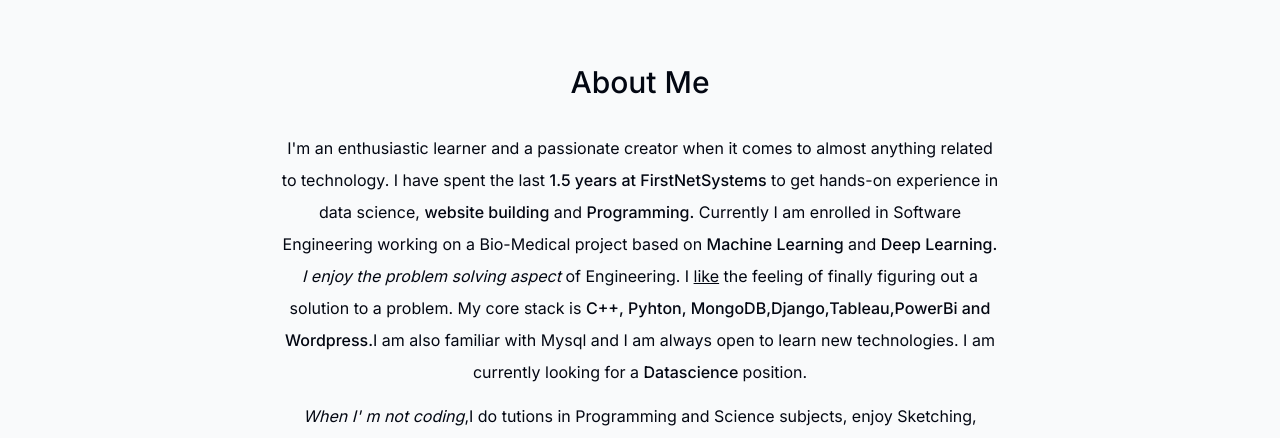
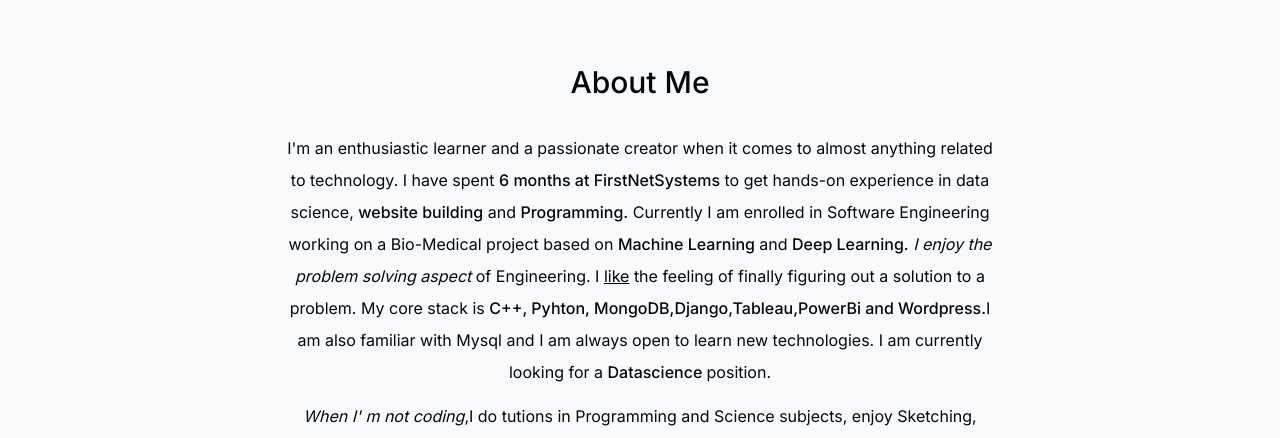
Before and after one commit to nasir-hussain-swat/NasirHussain-Portfolio, a Next.js app: page / in a window 1280 px wide. Shown: the part 920-1358 px from the top of the page. Built offline with nearby package versions, Linux system fonts and the light colour scheme; no server answers.

Commit message:
about updated

```diff
--- a/components/About.jsx
+++ b/components/About.jsx
@@ -29,8 +29,8 @@ const About = () => {
       <SectionHeading>about me</SectionHeading>
       <p className="mb-3">
       I'm an enthusiastic learner and a passionate creator when it comes to almost anything related to technology. I
-        have spent the last{" "}
-        <span className="font-medium">1.5 years at FirstNetSystems</span> to get
+        have spent {" "}
+        <span className="font-medium"> 6 months at FirstNetSystems</span> to get
         hands-on experience in data science,{" "}
         <strong className="font-medium">website building</strong> and{" "}
         <strong className="font-medium">Programming.</strong> Currently I am
```
